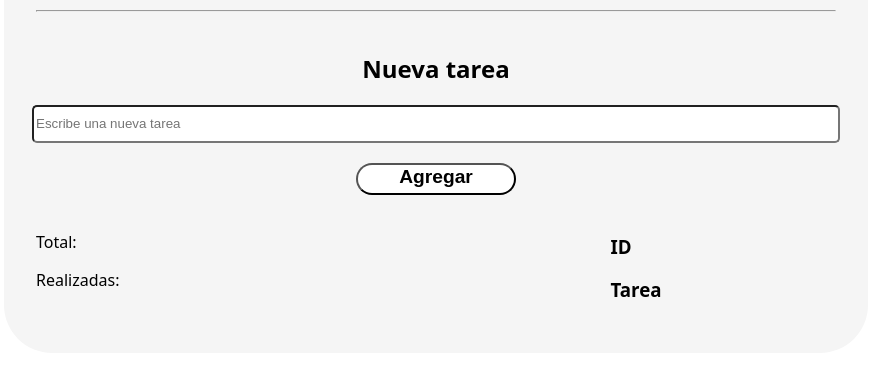
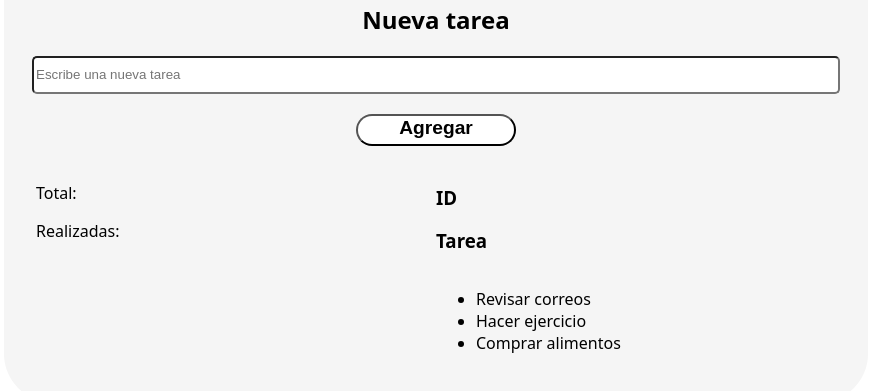
Before and after one commit to gsiasp-hash/ToDoList, a plain HTML site: page index.html in a window 1280 px wide. Shown: the part 307-698 px from the top of the page, without its empty margins (204-1075 px from the left). Drawn offline with Linux system fonts and the light colour scheme.

Commit message:
add funcion mostrar tareas

```diff
--- a/assets/css/styles.css
+++ b/assets/css/styles.css
@@ -62,6 +62,7 @@ input {
 }
 .lista {
   display: flex;
+  flex-flow: column;
   justify-content: space-around;
   width: 50%;
 }
@@ -69,5 +70,6 @@ input {
   font-weight: bold;
   font-size: 1.5rem;
   display: flex;
-  justify-content: space-around;
+  justify-content: space-between;
+  width: 100%;
 }
--- a/assets/js/script.js
+++ b/assets/js/script.js
@@ -6,3 +6,13 @@ const tareasRealizadas = document.querySelector(".tareasRealizadas");
 const listaDeTareas = document.querySelector(".listaDeTareas");
 
 const tareas = ["Revisar correos", "Hacer ejercicio", "Comprar alimentos"];
+
+function mostrarTareas() {
+  listaDeTareas.innerHTML = "";
+  tareas.forEach((tarea) => {
+    const lista = `<li>${tarea}</li>`;
+    listaDeTareas.innerHTML += lista;
+  });
+}
+
+mostrarTareas();
--- a/index.html
+++ b/index.html
@@ -28,9 +28,9 @@
           <div class="encabezadolista">
             <h3>ID</h3>
             <h3>Tarea</h3>
-            <div>
-              <ul class="listaDeTareas"></ul>
-            </div>
+          </div>
+          <div>
+            <ul class="listaDeTareas"></ul>
           </div>
         </div>
       </div>
```
